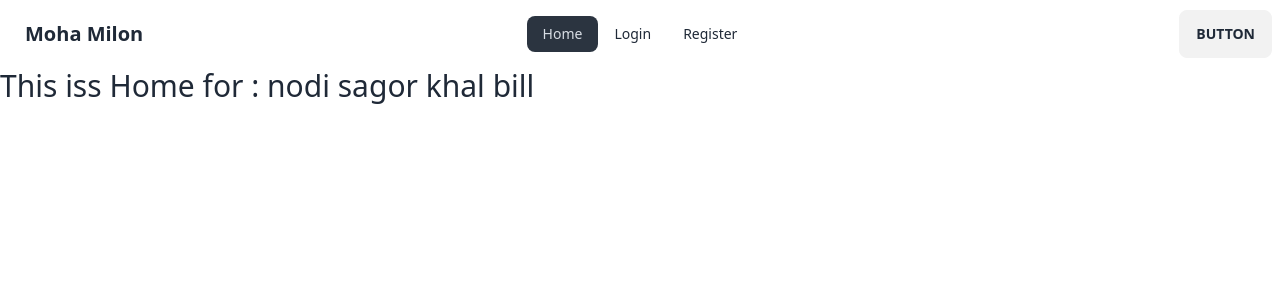
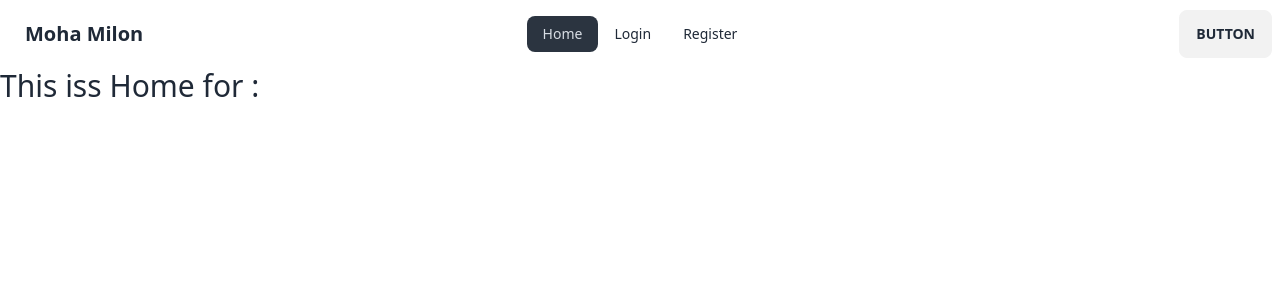
Before and after one commit to Tahsin1111/auth-moha-milon, a React (Vite) app: page / in a window 1280 px wide. Shown: the top 300 px of the page. Built offline with nearby package versions, Linux system fonts and the light colour scheme.

Commit message:
Use Context to create user in the register page

```diff
--- a/package.json
+++ b/package.json
@@ -10,6 +10,7 @@
     "preview": "vite preview"
   },
   "dependencies": {
+    "firebase": "^10.4.0",
     "localforage": "^1.10.0",
     "match-sorter": "^6.3.1",
     "prop-types": "^15.8.1",
--- a/src/components/Home.jsx
+++ b/src/components/Home.jsx
@@ -1,13 +1,9 @@
-import { useContext } from "react";
-import { AuthContext } from "../providers/AuthProvider";
-
 
 const Home = () => {
-    const authInfo = useContext(AuthContext);
-    console.log(authInfo);
+
     return (
         <div>
-            <h2 className="text-3xl">This iss Home for : {authInfo.name}</h2>
+            <h2 className="text-3xl">This iss Home for :</h2>
         </div>
     );
 };
--- a/src/components/Register.jsx
+++ b/src/components/Register.jsx
@@ -1,7 +1,12 @@
+import { useContext } from "react";
 import { Link } from "react-router-dom";
+import { AuthContext } from "../providers/AuthProvider";
 
 
 const Register = () => {
+
+    const {createUser} = useContext(AuthContext)
+    console.log(authInfo)
 
     const handleRegister = e =>{
         e.preventDefault();
@@ -9,6 +14,16 @@
         const email = e.target.email.value;
         const password = e.target.password.value;
         console.log(name,email,password);
+
+        // Create user in firebase
+
+        createUser(email,password)
+        .then(result => {
+            console.log(result.user);
+        })
+        .catch(error =>{
+            console.error(error);
+        })
     }
 
     return (
--- a/src/providers/AuthProvider.jsx
+++ b/src/providers/AuthProvider.jsx
@@ -1,9 +1,17 @@
 import PropTypes from 'prop-types';
-import { createContext } from "react";
+import { createContext, useState } from "react";
+import {  createUserWithEmailAndPassword } from "firebase/auth";
+import auth from '../firebase/firebase.config';
 
 export const AuthContext = createContext(null);
 const AuthProvider = ({children}) => {
-    const authInfo = {name: 'nodi sagor khal bill'}
+
+    const [user,setUser] = useState(null);
+
+    const createUser = (email,password) => {
+     return createUserWithEmailAndPassword(auth,email,password)
+    }
+    const authInfo = {user,createUser}
     return (
         <AuthContext.Provider value={authInfo}>
             {children}
```
Also changed, not shown: 1 other file (tests, documents, lock files or other folders).
